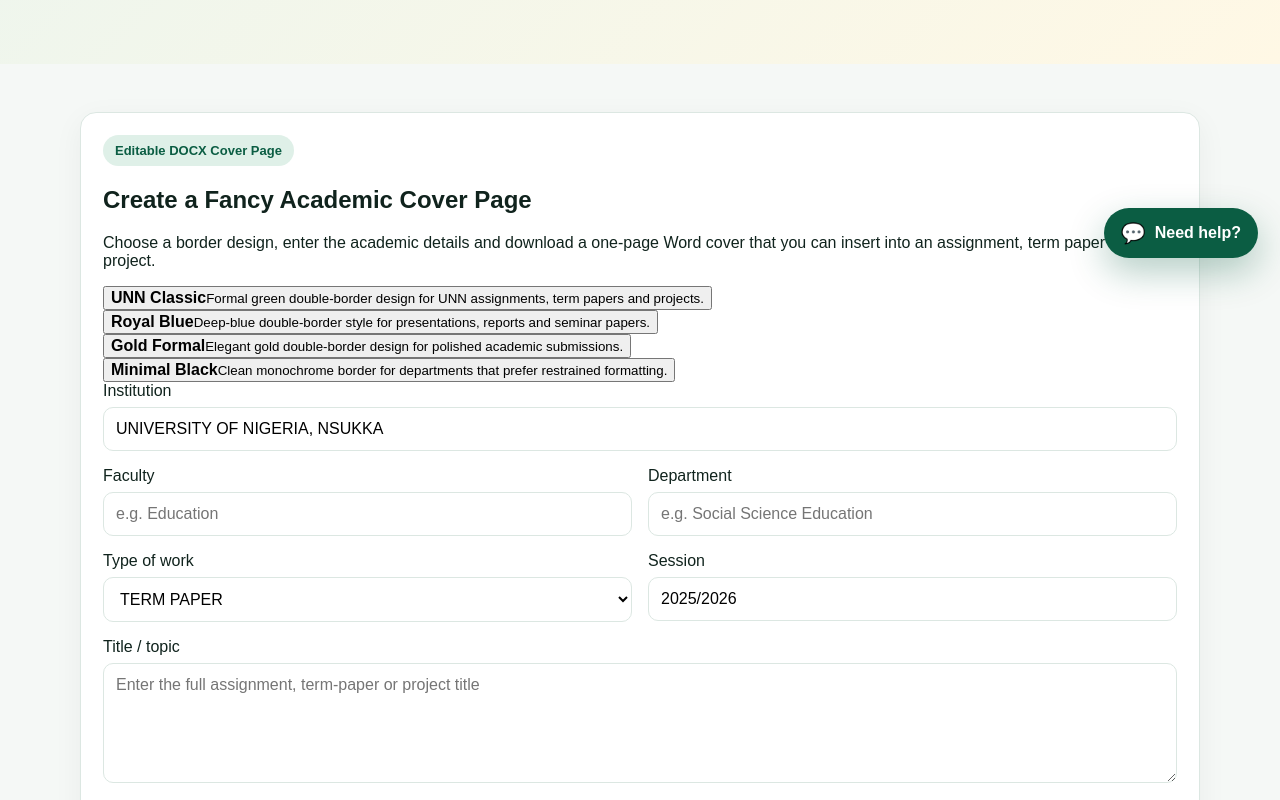
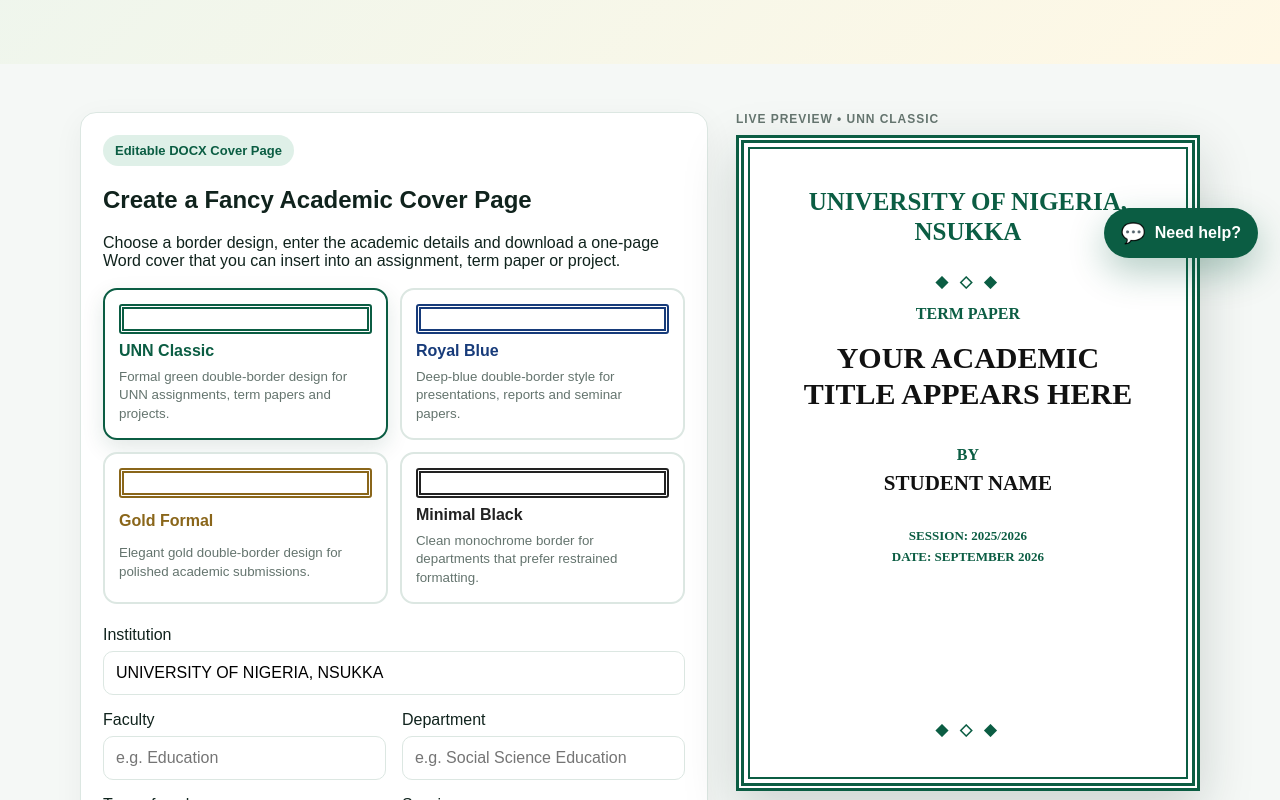
Before and after one commit to mabrig1/mabrig-academic-assistance, a Next.js app: page /cover-page in a window 1280 px wide. Shown: the part 520-1320 px from the top of the page. Built offline with nearby package versions, Linux system fonts and the light colour scheme.

Commit message:
Style live academic cover preview

```diff
--- a/app/globals.css
+++ b/app/globals.css
@@ -214,3 +214,38 @@
 .converter-dropzone input { margin:8px auto 0; max-width:100%; }
 .converter-notice { margin-top:16px; }
 @media (max-width:640px) { .converter-switch { grid-template-columns:1fr; } }
+
+
+.cover-creator-layout { display:grid; grid-template-columns:minmax(0,1.15fr) minmax(320px,.85fr); gap:28px; align-items:start; }
+.cover-form-card { min-width:0; }
+.cover-template-grid { display:grid; grid-template-columns:repeat(2,minmax(0,1fr)); gap:12px; margin:18px 0 22px; }
+.cover-template-choice { display:grid; gap:8px; text-align:left; padding:14px; border:2px solid var(--border); border-radius:14px; background:#fff; cursor:pointer; }
+.cover-template-choice.active { border-color:currentColor; box-shadow:0 8px 22px rgba(18,63,49,.12); }
+.cover-template-choice small { color:var(--muted); line-height:1.4; }
+.cover-template-choice.cover-theme-green { color:#0b5d43; }
+.cover-template-choice.cover-theme-blue { color:#173b7a; }
+.cover-template-choice.cover-theme-gold { color:#8a661a; }
+.cover-template-choice.cover-theme-black { color:#222; }
+.cover-template-mini-border { height:30px; border:5px double currentColor; border-radius:3px; background:#fff; }
+.cover-fields { margin-bottom:16px; }
+.cover-preview-wrap { position:sticky; top:18px; }
+.cover-preview-label { margin-bottom:9px; color:var(--muted); font-size:12px; font-weight:900; text-transform:uppercase; letter-spacing:.08em; }
+.cover-preview-paper { --cover-color:#0b5d43; aspect-ratio:210/297; width:100%; max-width:520px; margin:0 auto; background:#fff; border:8px double var(--cover-color); box-shadow:0 18px 50px rgba(19,41,33,.18), inset 0 0 0 4px #fff, inset 0 0 0 6px var(--cover-color); padding:20px; }
+.cover-preview-paper.cover-theme-green { --cover-color:#0b5d43; }
+.cover-preview-paper.cover-theme-blue { --cover-color:#173b7a; }
+.cover-preview-paper.cover-theme-gold { --cover-color:#8a661a; }
+.cover-preview-paper.cover-theme-black { --cover-color:#222; border-style:solid; border-width:5px; }
+.cover-preview-inner { min-height:100%; display:flex; flex-direction:column; align-items:center; text-align:center; padding:6% 7%; font-family:"Times New Roman",serif; color:#111; }
+.cover-preview-institution { color:var(--cover-color); font-weight:900; font-size:clamp(15px,2.2vw,25px); line-height:1.2; text-transform:uppercase; }
+.cover-preview-small { margin-top:6px; color:var(--cover-color); font-weight:800; font-size:clamp(10px,1.3vw,14px); }
+.cover-preview-ornament { margin:7% 0 4%; color:var(--cover-color); font-weight:900; letter-spacing:.25em; }
+.cover-preview-worktype { color:var(--cover-color); font-size:clamp(11px,1.5vw,16px); font-weight:900; }
+.cover-preview-title { margin:5% 0 2%; font-size:clamp(16px,2.8vw,30px); font-weight:900; line-height:1.18; text-transform:uppercase; overflow-wrap:anywhere; }
+.cover-preview-subtitle { font-style:italic; color:#555; font-size:clamp(10px,1.5vw,15px); }
+.cover-preview-by { margin-top:8%; color:var(--cover-color); font-weight:900; }
+.cover-preview-name { margin-top:2%; font-size:clamp(13px,2vw,21px); font-weight:900; }
+.cover-preview-reg { margin-top:1%; font-size:clamp(10px,1.5vw,15px); font-weight:700; }
+.cover-preview-details { margin-top:8%; display:grid; gap:5px; color:var(--cover-color); font-size:clamp(9px,1.25vw,13px); font-weight:800; }
+.cover-preview-ornament.bottom { margin-top:auto; margin-bottom:0; }
+@media(max-width:980px){ .cover-creator-layout{grid-template-columns:1fr}.cover-preview-wrap{position:static}.cover-preview-paper{max-width:460px} }
+@media(max-width:600px){ .cover-template-grid{grid-template-columns:1fr}.cover-preview-paper{padding:13px} }
```
